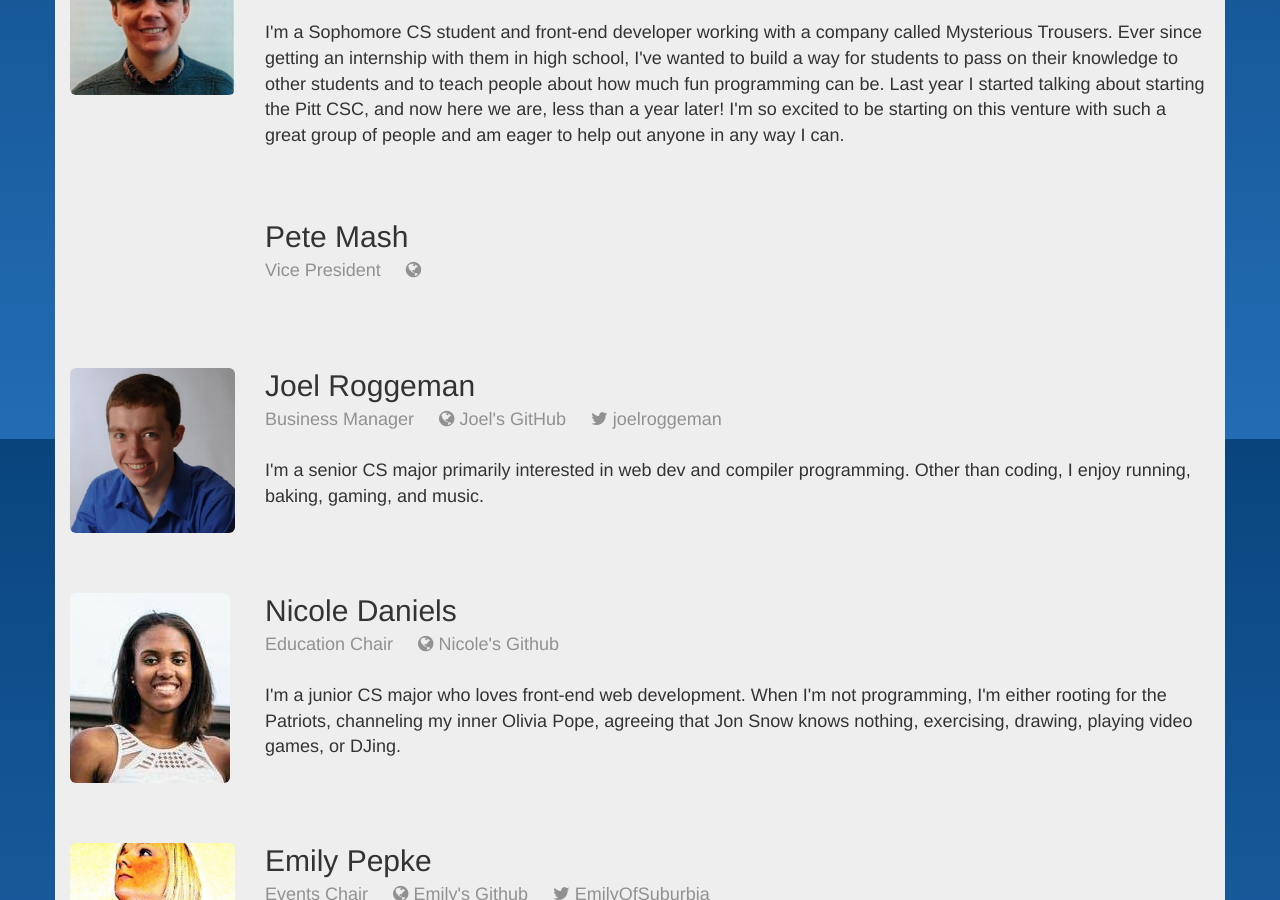
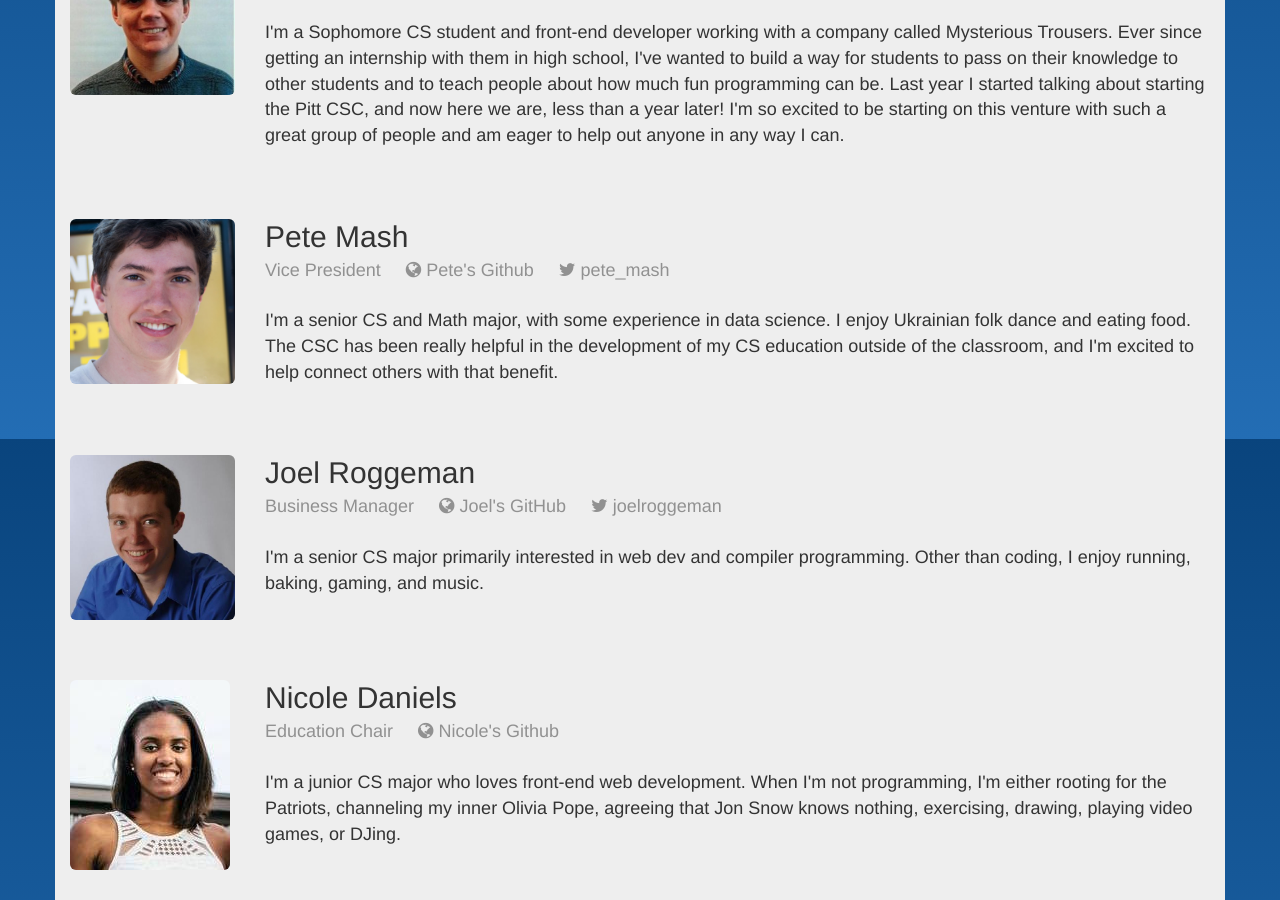
Before and after one commit to pittcsc/old-pittcsc-website-archived, a Jekyll site: the page built from pages/officers.html, in a window 1280 px wide and 900 px high, scrolled down 461 px. Built offline with Jekyll 4.4.1, drawn with Linux system fonts in a browser that asks for light colours; nearby versions of some CDN libraries; Markdown is read by kramdown in place of the engine named in the settings.

Commit message:
Update pete's profile

```diff
--- a/_data/officers.yml
+++ b/_data/officers.yml
@@ -10,12 +10,13 @@
 
 - title: Vice President
   name: Pete Mash
-  email:
-  bio:
-  portrait_path:
+  email: peter@mash.email
+  bio: "I'm a senior CS and Math major, with some experience in data science. I enjoy Ukrainian folk dance and eating food. The CSC has been really helpful in the development of my CS education outside of the classroom, and I'm excited to help connect others with that benefit."
+  portrait_path: "/assets/images/officers/pete.jpg"
+  twitter_username: pete_mash
   website:
-    url:
-    name:
+    url: http://github.com/PeterMash
+    name: Pete's Github
 
 - title: Business Manager
   name: Joel Roggeman
```
Also changed, not shown: assets/images/officers/pete.jpg (added).
